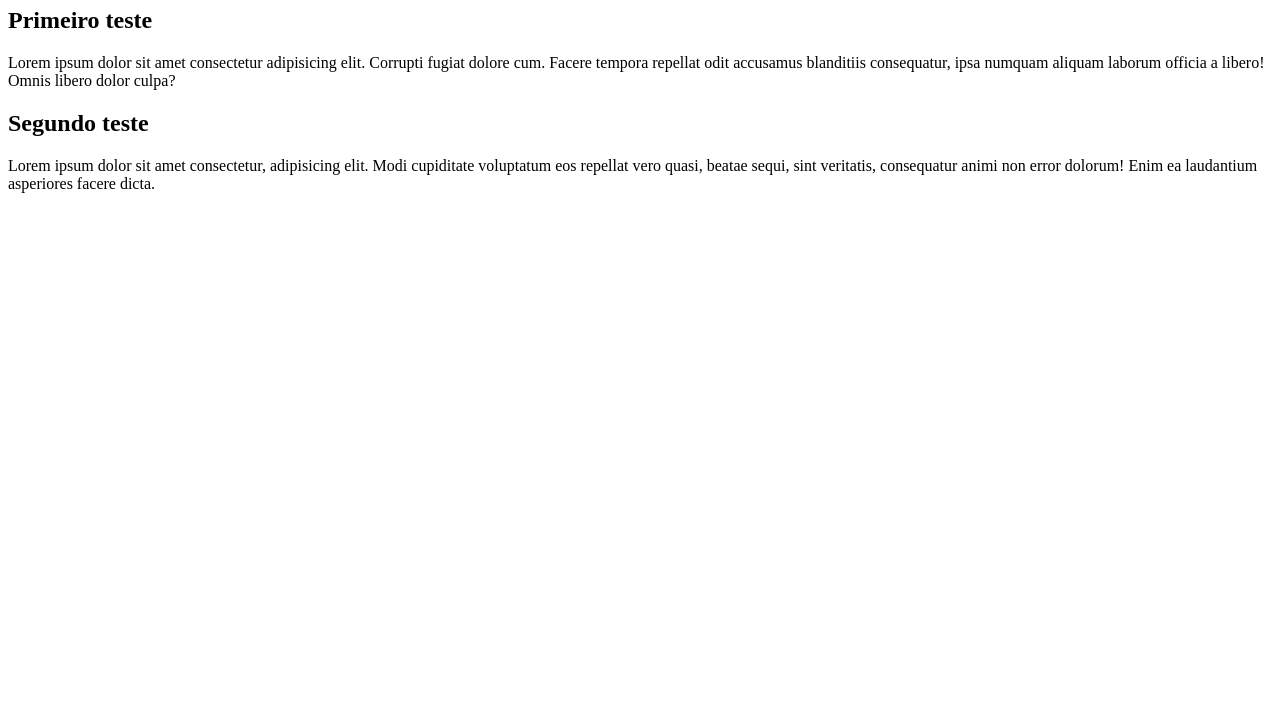
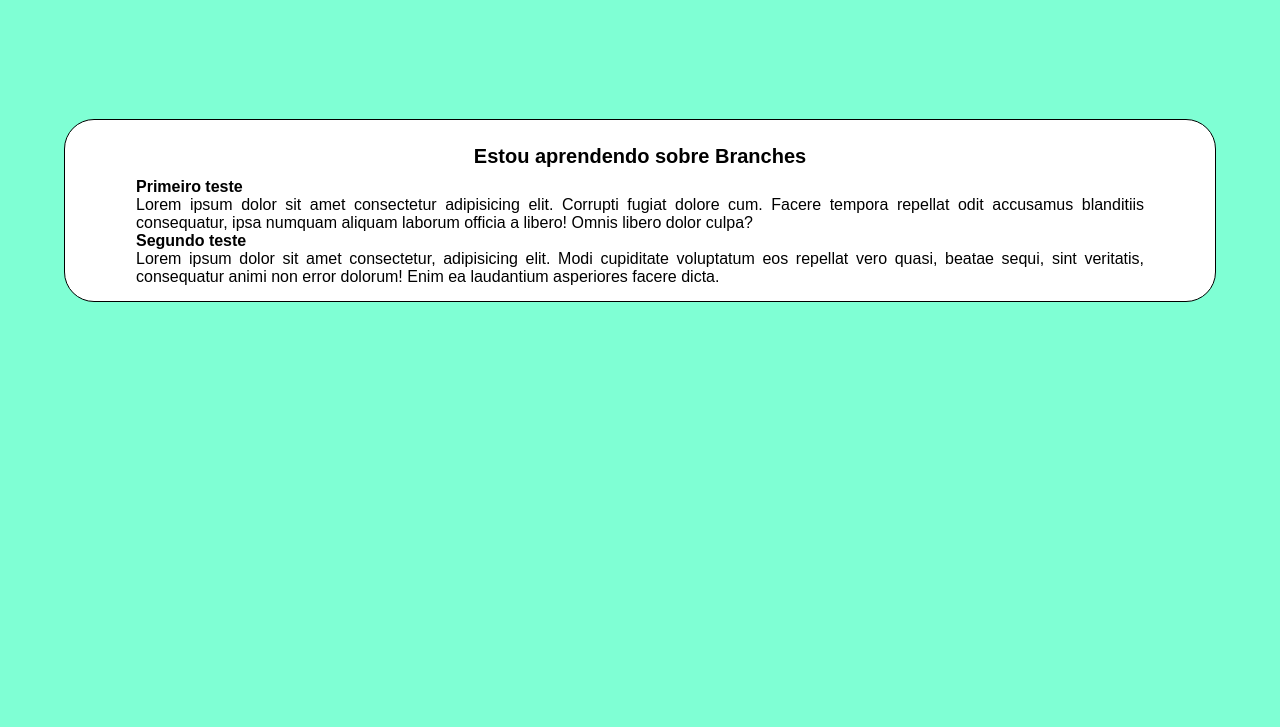
Before and after one commit to GabrielCapoia-Dev/Branches, a plain HTML site: page Teste - 01/index.html in a window 1280 px wide. Shown: the part 73-800 px from the top of the page. Drawn offline with Linux system fonts and the light colour scheme.

Commit message:
adicionei o estilo

```diff
--- /dev/null
+++ b/Teste - 01/css/style.css
@@ -0,0 +1,31 @@
+*{
+    margin: 0;
+    padding: 0;
+    box-sizing: border-box;
+    font-family: Arial, Helvetica, sans-serif;
+    font-size: 16px;
+}
+body{
+    background-color: aquamarine;
+}
+.container{
+    width: 90%;
+    margin: auto;
+    margin-top: 15%;
+    padding: 15px;
+    background-color: white;
+    border-radius: 30px;
+    border: 1px solid black;
+
+}
+.container article{
+    width: 90%;
+    margin: auto;
+    text-align: justify;
+}
+
+.container header h1{
+    text-align: center;
+    padding: 10px;
+    font-size: 20px;
+}
--- a/Teste - 01/index.html
+++ b/Teste - 01/index.html
@@ -5,9 +5,12 @@
     <meta charset="UTF-8">
     <meta name="viewport" content="width=device-width, initial-scale=1.0">
     <title>Teste de Branches</title>
+    <link rel="stylesheet" href="css/style.css">
 </head>
 
 <body>
+
+    <div class="container">
         <header>
             <h1>Estou aprendendo sobre Branches</h1>
         </header>
@@ -25,6 +28,7 @@
                 quasi, beatae sequi, sint veritatis, consequatur animi non error dolorum! Enim ea laudantium asperiores
                 facere dicta.</p>
         </article>
+    </div>
 
 
 </body>
```
Lines whose indentation alone changed are shown as unchanged.
